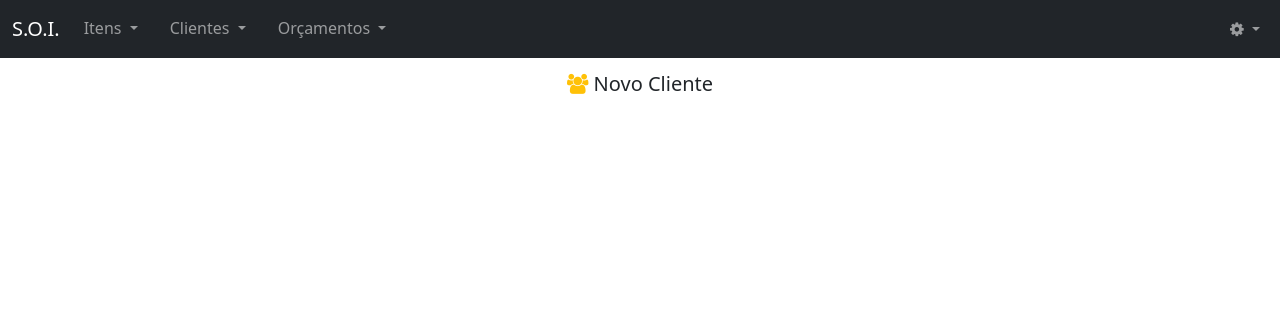
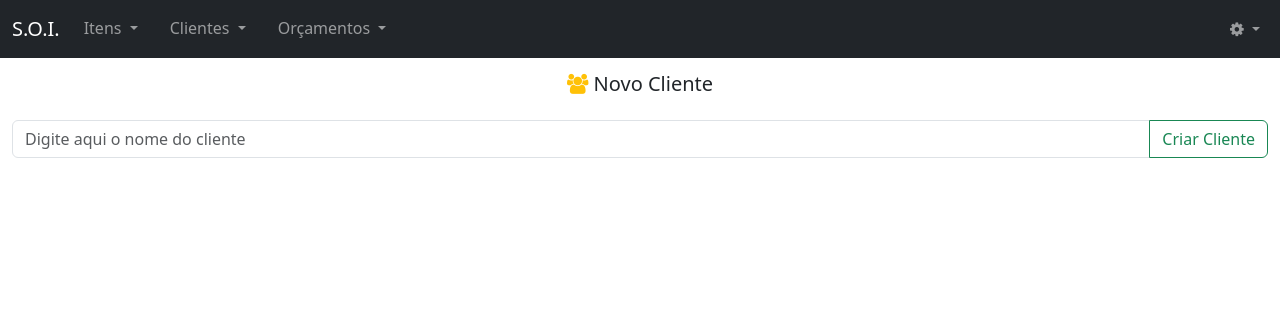
Before and after one commit to rodrigo-salinet/ggtest, a PHP site: page /novo_cliente.php in a window 1280 px wide. Shown: the top 318 px of the page. Run offline with PHP 8.4, Linux system fonts and the light colour scheme; a user stored in the database is signed in; some libraries are stand-ins or nearby versions.

Commit message:
💄 ✨  add novo cliente ui

```diff
--- a/novo_cliente.php
+++ b/novo_cliente.php
@@ -20,8 +20,8 @@ $id_usuario = $_SESSION['id_usuario'];
 <body id="page-top" data-bs-spy="scroll" data-bs-target="#mainNav" data-bs-offset="57">
     <?php require_once('navbar.php'); ?>
 
-    <section class="content mt-4">
-        <div class="container-fluid" id="sec_novo_cliente">
+    <section class="content" id="sec_novo_cliente">
+        <div class="container-fluid">
             <div class="row">
                 <div class="col mb-3 text-center">
                     <h5 class="h5 text-center">
@@ -30,6 +30,16 @@ $id_usuario = $_SESSION['id_usuario'];
                     </h5>
                 </div>
             </div>
+            <form action="adicionar_cliente.php" method="post" id="frm_novo_cliente" name="frm_novo_cliente">
+                <div class="row">
+                    <div class="col mb-3 text-center">
+                        <div class="input-group mb-3">
+                            <input type="text" class="form-control" name="txt_nome_cliente" id="txt_nome_cliente" placeholder="Digite aqui o nome do cliente" />
+                            <input type="submit" class="btn btn-outline-success" value="Criar Cliente">
+                        </div>
+                    </div>
+                </div>
+            </form>
         </div>
     </section>
 
```
